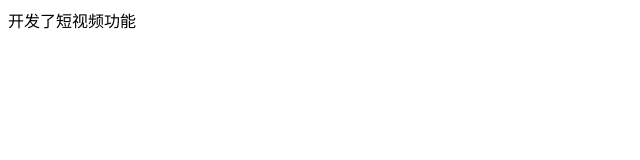
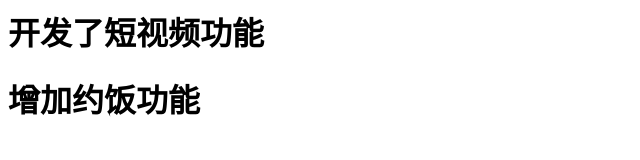
Before and after one commit to benny1314/git-learn, a plain HTML site: page index.html in a window 1280 px wide. Shown: the whole page, without its empty margins (0-640 px from the left). Drawn offline with Linux system fonts and the light colour scheme.

```diff
--- a/index.html
+++ b/index.html
@@ -1,6 +1,8 @@
 <!Doctype type="html">
 <html>
 	<body>
-		开发了短视频功能
+		<h1>开发了短视频功能</h1>
+		<h1>增加约饭功能</h1>
 	</body>
+
 </html>
```
